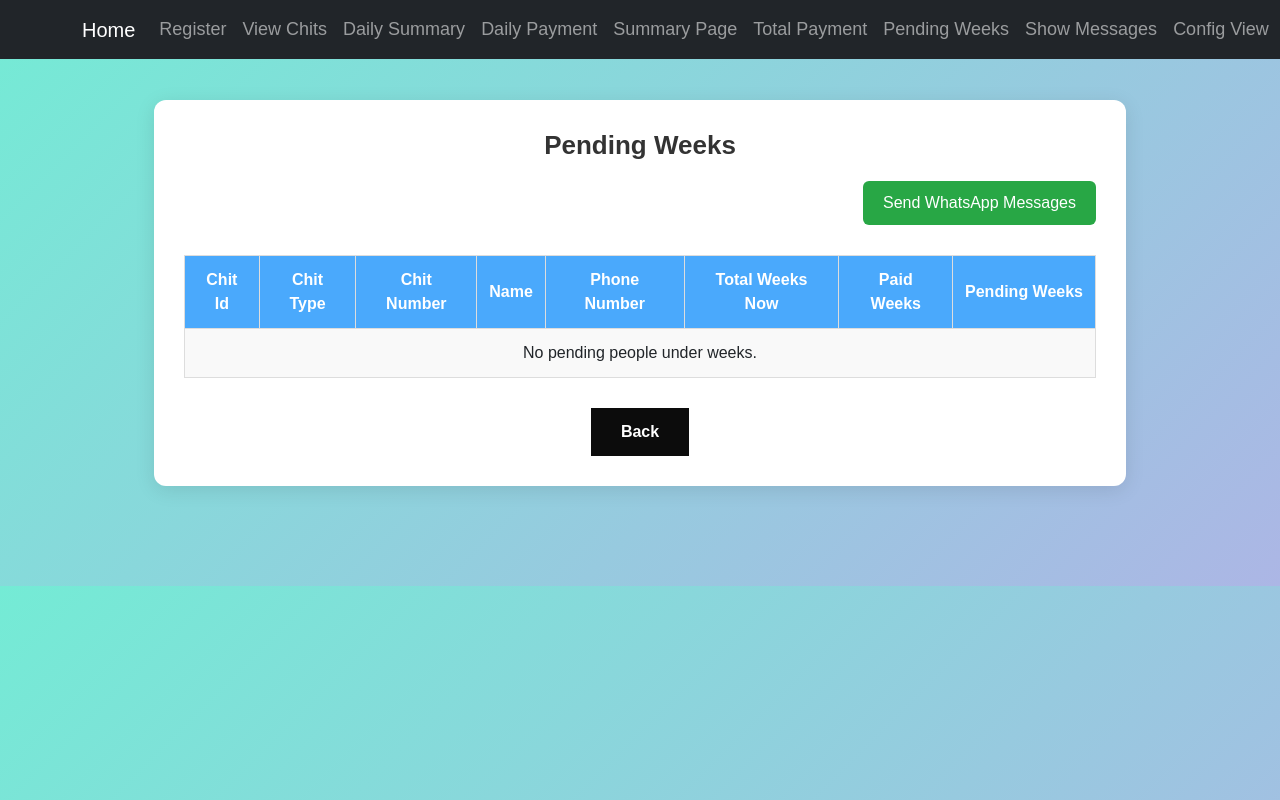
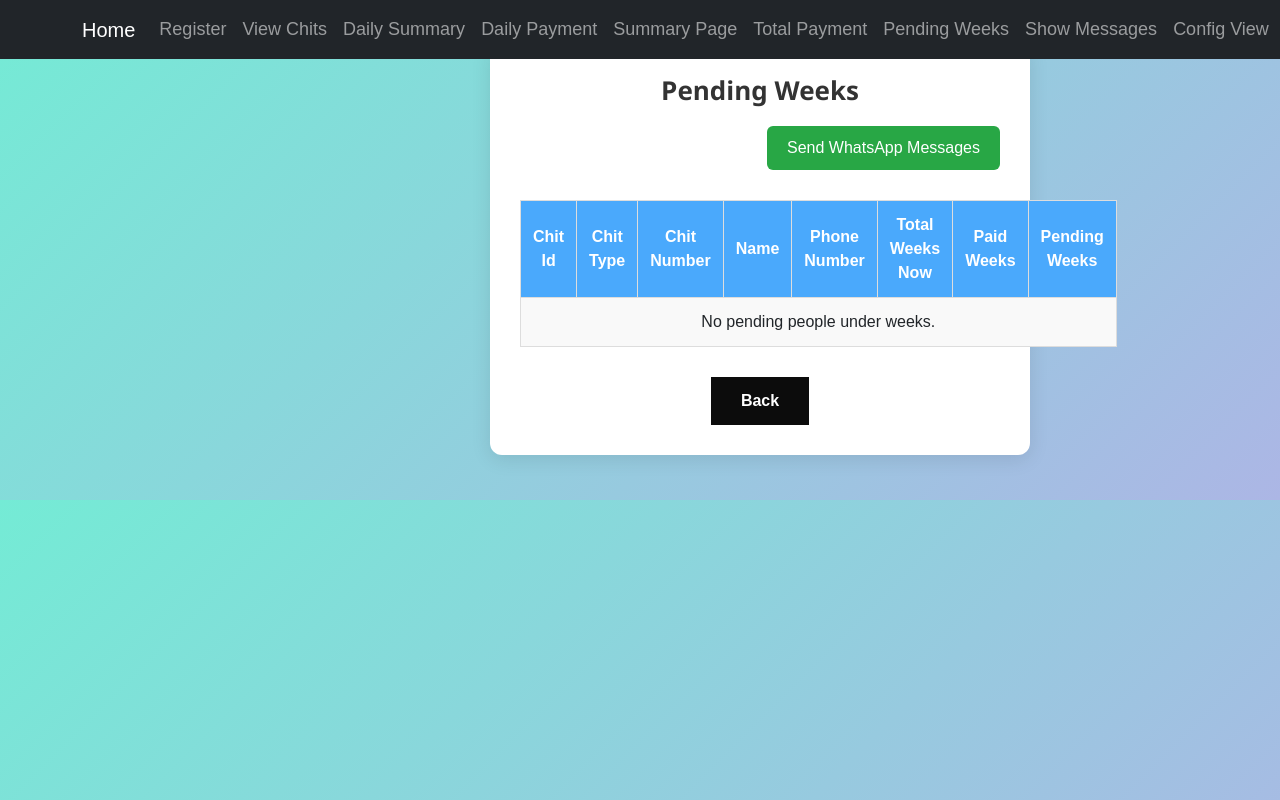
Before and after one commit to mahil-tech-academy/mahil-chitfund-app, a Django app: page /pending_week/ in a window 1280 px wide. Run offline with Django 5.2, Linux system fonts and the light colour scheme; the visitor is signed in with stand-in values (Sample User, id 1); data that the repository does not hold is empty.

Commit message:
Update unpaid_week.html

```diff
--- a/CHITPROJECT/chitproject/chitapp/templates/unpaid_week.html
+++ b/CHITPROJECT/chitproject/chitapp/templates/unpaid_week.html
@@ -10,8 +10,8 @@
         body {
             background: linear-gradient(135deg, #74ebd5, #acb6e5);
             font-family: Arial, sans-serif;
-            padding: 100px 100px;
-            text-align: center;
+            padding: 45px 250px;
+            text-align: left;
             font-size: 18px;
         }
 
@@ -22,6 +22,8 @@
             border-radius: 12px;
             margin: auto;
             box-shadow: 0 4px 20px rgba(0, 0, 0, 0.1);
+            margin-left: 240px;
+
         }
 
          nav {
@@ -40,6 +42,9 @@
             font-size: 26px;
             font-weight: bold;
             color: #333;
+            text-align: center;
+            font-family:'Segoe UI', Tahoma, Geneva, Verdana, sans-serif;
+
         }
 
         table {
@@ -92,7 +97,11 @@
             border: none;
             cursor: pointer;
             margin-top: 30px;
-        }
+    }
+       .back-container {
+    text-align: center;
+}
+
 
     </style>
 </head>
@@ -138,9 +147,11 @@
                 </tr>
             {% endif %}
         </table>
-        <a href="{% url 'index' %}">
-            <button class="back-btn">Back</button>
-        </a>
+        <div class="back-container">
+    <a href="{% url 'index' %}">
+        <button class="back-btn">Back</button>
+    </a>
+</div>
     </div>
 </body>
 </html>
```
